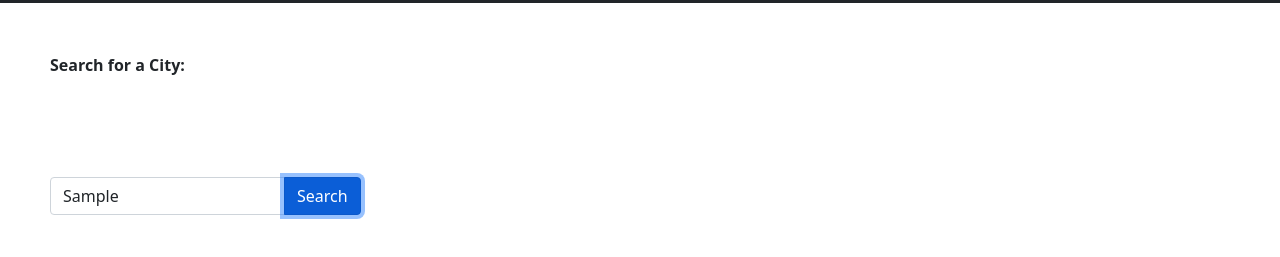
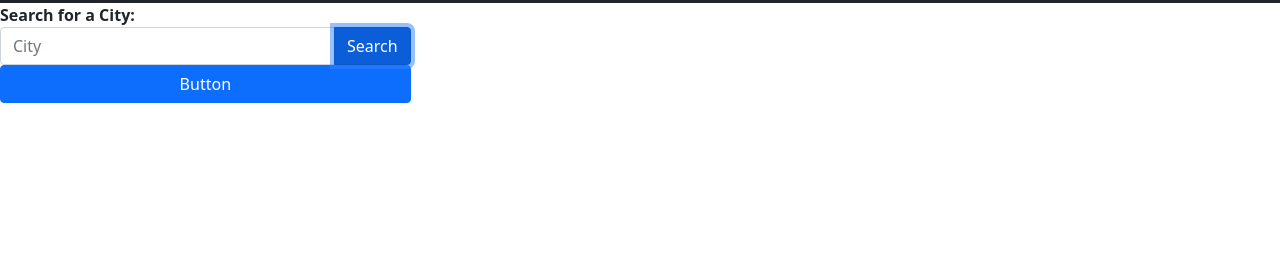
Before and after one commit to Mwong228/WeatherDashboard, a plain HTML site: page index.html in a window 1280 px wide. Both pictures are taken after typing "Sample" into the empty fields and a click on the button "Search". Shown: the part 53-310 px from the top of the page. Drawn offline with nearby package versions, Linux system fonts and the light colour scheme; no server answers.

Commit message:
made minor adjustments to html

```diff
--- a/index.html
+++ b/index.html
@@ -6,7 +6,7 @@
     <meta name="viewport" content="width=device-width, initial-scale=1.0">
     <link href="https://cdn.jsdelivr.net/npm/bootstrap@5.0.0-beta1/dist/css/bootstrap.min.css" rel="stylesheet"
         integrity="sha384-giJF6kkoqNQ00vy+HMDP7azOuL0xtbfIcaT9wjKHr8RbDVddVHyTfAAsrekwKmP1" crossorigin="anonymous">
-        <link rel="stylesheet" href="/style.css">
+
 
     <title>Weather Dashboard</title>
 </head>
@@ -21,19 +21,73 @@
     <div class="row">
         <div class="col-4">
             <div>
-                <label for="search-input" class="content"><b>Search for a City:</label>
+                <label for="searchInput" class="content"><b>Search for a City:</label>
                 <div class="input-group content">
-                    <input id="search-input" class="form-control" placeholder="City">
-                    <button type="button" class="btn btn-primary">Search</button>
+                    <input id="searchInput" class="form-control" placeholder="City">
+                    <button onClick="input(event)" class="btn btn-primary">Search</button>
+                </div>
+                <div id="saved" class="d-grid gap-2"></div>
+                <div class="cityList">
+                    <div id="text" class="col-8">
+                    </div>
                 </div>
             </div>
-        </div>
-        <div class="col-8"></div>
-    </div>
+            <script>
+                let cityData
+                // let searchInput = localStorage.getItem()
+                let x = 0
+                let history = Array()
 
-    <script src="https://cdn.jsdelivr.net/npm/bootstrap@5.0.0-beta1/dist/js/bootstrap.bundle.min.js"
-        integrity="sha384-ygbV9kiqUc6oa4msXn9868pTtWMgiQaeYH7/t7LECLbyPA2x65Kgf80OJFdroafW"
-        crossorigin="anonymous"></script>
+                function input(event){
+                    event.preventDefault()
+                    // var id = Number(event.target.id)
+                    // console.log(id)
+                    // var value = document.querySelector("#searchInput").value
+                    // console.log(value)
+                    history[x] = document.querySelector("#searchInput").value; x++;
+                    document.querySelector("#searchInput").value=""
+                    console.log(x)
+                    for (i=0; i<history.length; i++){
+                        document.querySelector("#saved").innerHTML += `<button class="btn btn-primary">Button</button>`
+
+                    }
+                }
+
+
+                // function
+
+
+
+
+                async function weather(city) {
+                    const fetchUrl = "http://api.openweathermap.org/data/2.5/weather?appid=327fecee9f6fad805256a047aec1915c&q=" + city
+
+                    console.log(`..fetching from ${fetchUrl}`)
+                    cityData = await fetch(fetchUrl).then(r => r.json())
+                    console.log(`.fetched city data;`, cityData)
+                    console.log(`..showing city data`)
+
+                    // let dataLength = cityData.list.length
+                    // for (i = 0; i < dataLength; i++) {
+                    //     let url = cityData.list[i].weather
+                    //     console.log(`list: ${url}`)
+                    //     document.querySelector("#cityList").innerHTML += `
+                    //     <div class="card" style="width: 18rem;">
+                    //         <img src="${url}" class="card-img-top">
+                    //         <div class="card-body">
+                    //             <h5 class="card-title">Card title</h5>
+                    //         </div>
+                    //     </div>
+                    //         `
+                    // }
+
+
+                }
+                weather("toronto")
+            </script>
+            <script src="https://cdn.jsdelivr.net/npm/bootstrap@5.0.0-beta1/dist/js/bootstrap.bundle.min.js"
+                integrity="sha384-ygbV9kiqUc6oa4msXn9868pTtWMgiQaeYH7/t7LECLbyPA2x65Kgf80OJFdroafW"
+                crossorigin="anonymous"></script>
 </body>
 
 </html>
```
